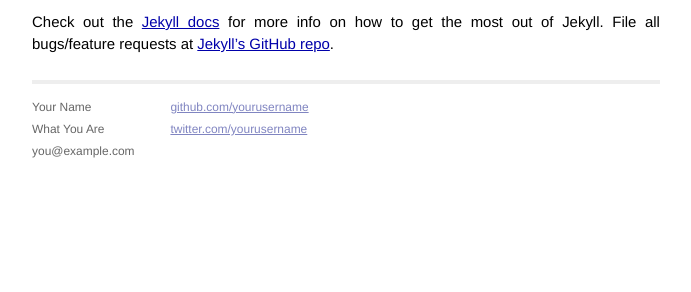
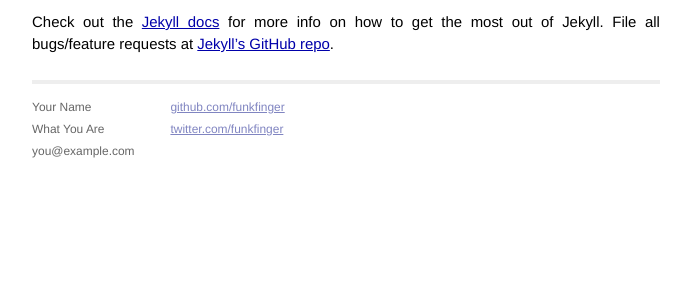
Before and after one commit to funkfinger/funkfinger.github.io, a Jekyll site: the page built from _posts/2013-12-01-trying-out-jekyll.markdown, in a window 1280 px wide, cut to the strip 577-869 px from the top of the page. Shown: the whole strip, without its empty margins (294-985 px from the left). Built offline with Jekyll 4.4.1, drawn with Linux system fonts in a browser that asks for light colours; Markdown is read by kramdown in place of the engine named in the settings.

```diff
--- a/_layouts/default.html
+++ b/_layouts/default.html
@@ -33,8 +33,8 @@
             </div>
             <div class="contact">
               <p>
-                <a href="https://github.com/yourusername">github.com/yourusername</a><br />
-                <a href="https://twitter.com/yourusername">twitter.com/yourusername</a><br />
+                <a href="https://github.com/funkfinger">github.com/funkfinger</a><br />
+                <a href="https://twitter.com/funkfinger">twitter.com/funkfinger</a><br />
               </p>
             </div>
           </div>
```
